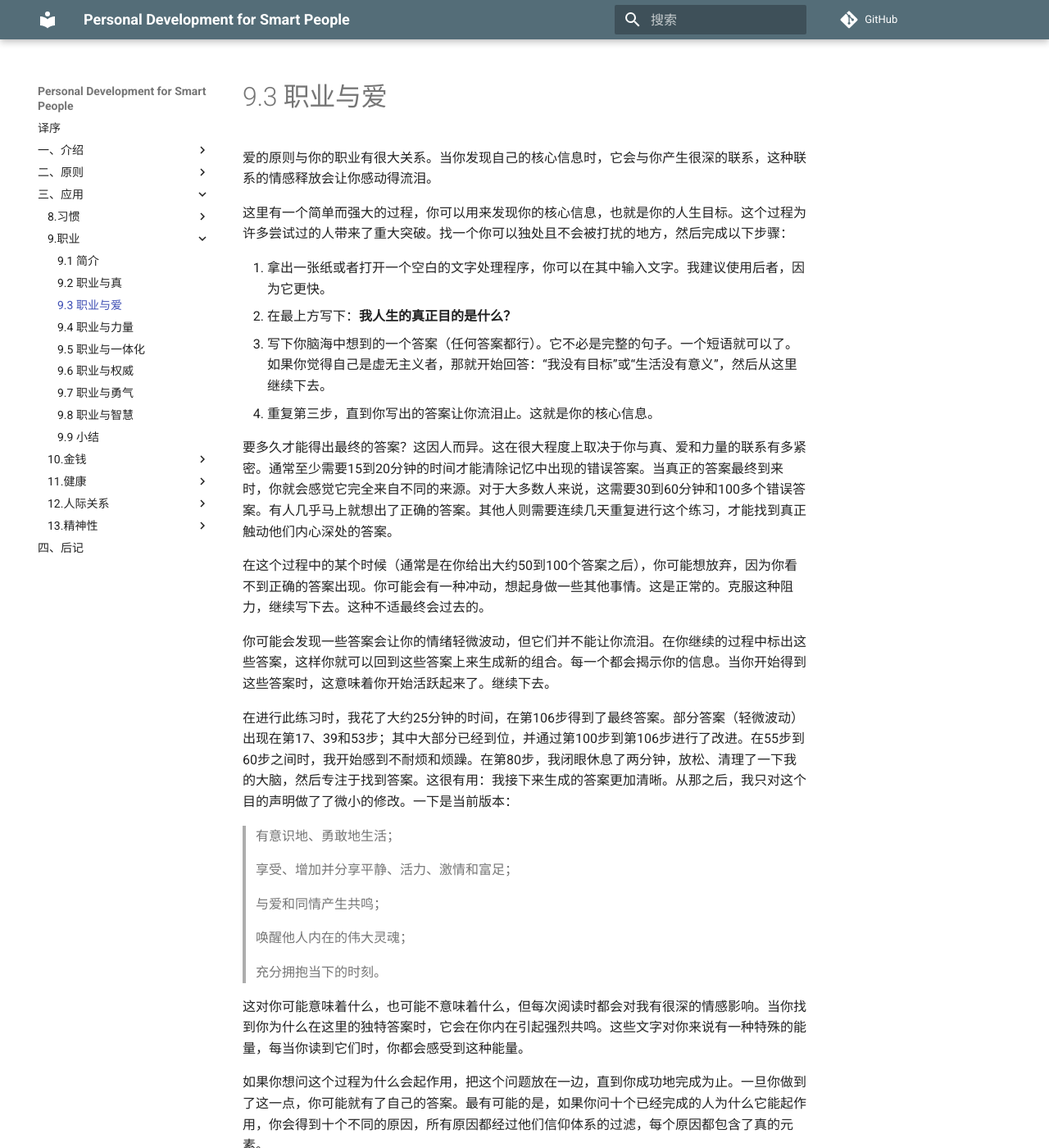
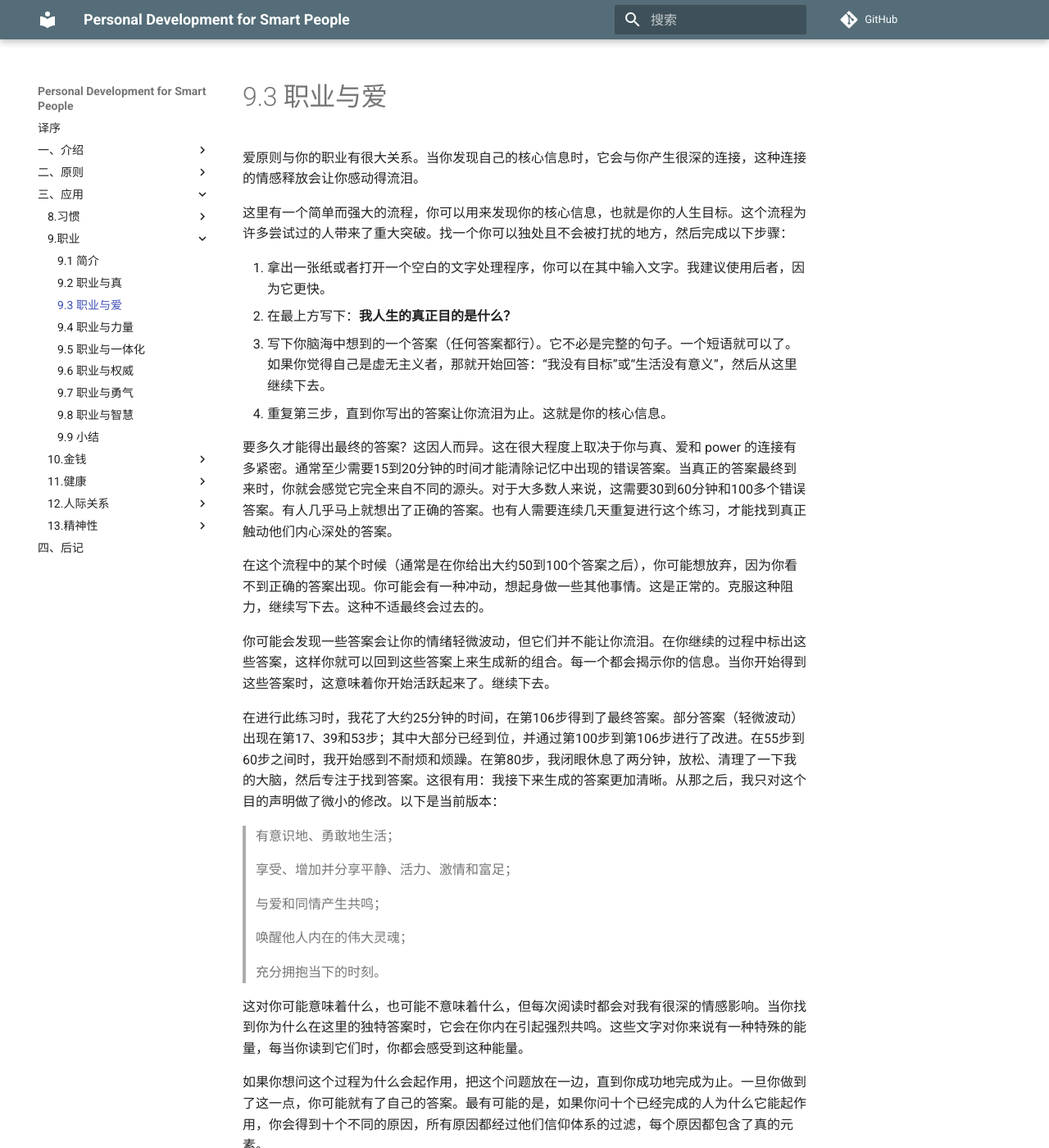
Before and after one commit to wtsnwei/pdsp, an MkDocs documentation site: the page built from docs/3.Application/09.career/02.career-and-love.md, in a window 1280 px wide and 1400 px high. Shown: the whole window at 82% size. Built offline with MkDocs 1.6.1 and Material for MkDocs 9.7.7, drawn with Linux system fonts in a browser that asks for light colours; comment, search, counter and statistics services are not loaded; some of the changed text lies outside the part shown.

Commit message:
修正语句

```diff
--- a/docs/3.Application/09.career/02.career-and-love.md
+++ b/docs/3.Application/09.career/02.career-and-love.md
@@ -3,22 +3,22 @@ title:      Career and Love
 date:       2021-03-13
 ---
 
-爱的原则与你的职业有很大关系。当你发现自己的核心信息时，它会与你产生很深的联系，这种联系的情感释放会让你感动得流泪。
+爱原则与你的职业有很大关系。当你发现自己的核心信息时，它会与你产生很深的连接，这种连接的情感释放会让你感动得流泪。
 
-这里有一个简单而强大的过程，你可以用来发现你的核心信息，也就是你的人生目标。这个过程为许多尝试过的人带来了重大突破。找一个你可以独处且不会被打扰的地方，然后完成以下步骤：
+这里有一个简单而强大的流程，你可以用来发现你的核心信息，也就是你的人生目标。这个流程为许多尝试过的人带来了重大突破。找一个你可以独处且不会被打扰的地方，然后完成以下步骤：
 
 1. 拿出一张纸或者打开一个空白的文字处理程序，你可以在其中输入文字。我建议使用后者，因为它更快。
 2. 在最上方写下：**我人生的真正目的是什么？**
 3. 写下你脑海中想到的一个答案（任何答案都行）。它不必是完整的句子。一个短语就可以了。如果你觉得自己是虚无主义者，那就开始回答：“我没有目标”或“生活没有意义”，然后从这里继续下去。
-4. 重复第三步，直到你写出的答案让你流泪止。这就是你的核心信息。
+4. 重复第三步，直到你写出的答案让你流泪为止。这就是你的核心信息。
 
-要多久才能得出最终的答案？这因人而异。这在很大程度上取决于你与真、爱和力量的联系有多紧密。通常至少需要15到20分钟的时间才能清除记忆中出现的错误答案。当真正的答案最终到来时，你就会感觉它完全来自不同的来源。对于大多数人来说，这需要30到60分钟和100多个错误答案。有人几乎马上就想出了正确的答案。其他人则需要连续几天重复进行这个练习，才能找到真正触动他们内心深处的答案。
+要多久才能得出最终的答案？这因人而异。这在很大程度上取决于你与真、爱和 power 的连接有多紧密。通常至少需要15到20分钟的时间才能清除记忆中出现的错误答案。当真正的答案最终到来时，你就会感觉它完全来自不同的源头。对于大多数人来说，这需要30到60分钟和100多个错误答案。有人几乎马上就想出了正确的答案。也有人需要连续几天重复进行这个练习，才能找到真正触动他们内心深处的答案。
 
-在这个过程中的某个时候（通常是在你给出大约50到100个答案之后），你可能想放弃，因为你看不到正确的答案出现。你可能会有一种冲动，想起身做一些其他事情。这是正常的。克服这种阻力，继续写下去。这种不适最终会过去的。
+在这个流程中的某个时候（通常是在你给出大约50到100个答案之后），你可能想放弃，因为你看不到正确的答案出现。你可能会有一种冲动，想起身做一些其他事情。这是正常的。克服这种阻力，继续写下去。这种不适最终会过去的。
 
 你可能会发现一些答案会让你的情绪轻微波动，但它们并不能让你流泪。在你继续的过程中标出这些答案，这样你就可以回到这些答案上来生成新的组合。每一个都会揭示你的信息。当你开始得到这些答案时，这意味着你开始活跃起来了。继续下去。
 
-在进行此练习时，我花了大约25分钟的时间，在第106步得到了最终答案。部分答案（轻微波动）出现在第17、39和53步；其中大部分已经到位，并通过第100步到第106步进行了改进。在55步到60步之间时，我开始感到不耐烦和烦躁。在第80步，我闭眼休息了两分钟，放松、清理了一下我的大脑，然后专注于找到答案。这很有用：我接下来生成的答案更加清晰。从那之后，我只对这个目的声明做了了微小的修改。一下是当前版本：
+在进行此练习时，我花了大约25分钟的时间，在第106步得到了最终答案。部分答案（轻微波动）出现在第17、39和53步；其中大部分已经到位，并通过第100步到第106步进行了改进。在55步到60步之间时，我开始感到不耐烦和烦躁。在第80步，我闭眼休息了两分钟，放松、清理了一下我的大脑，然后专注于找到答案。这很有用：我接下来生成的答案更加清晰。从那之后，我只对这个目的声明做了微小的修改。以下是当前版本：
 
 > 有意识地、勇敢地生活；
 >
@@ -34,4 +34,4 @@ date:       2021-03-13
 
 如果你想问这个过程为什么会起作用，把这个问题放在一边，直到你成功地完成为止。一旦你做到了这一点，你可能就有了自己的答案。最有可能的是，如果你问十个已经完成的人为什么它能起作用，你会得到十个不同的原因，所有原因都经过他们信仰体系的过滤，每个原因都包含了真的元素。
 
-许多人在完成这个练习后我发送了他们的目标陈述，他们总是给我留下美好的印象。然而，发现你的核心信息只是第一步。知道了你的信息后，你就必须使用真的原则来找到一个合适的媒介来表达这个信息（请参阅本章前面的“职业与真”一节）。然后，你必须运用力量原则将你的媒介和信息转化为行动。
+许多人在完成这个练习后给我发送了他们的目标陈述，他们总是给我留下美好的印象。然而，发现你的核心信息只是第一步。知道了你的信息后，你就必须使用真的原则来找到一个合适的媒介来表达这个信息（请参阅本章前面的“职业与真”一节）。然后，你必须运用 power 原则将你的媒介和信息转化为行动。
```
